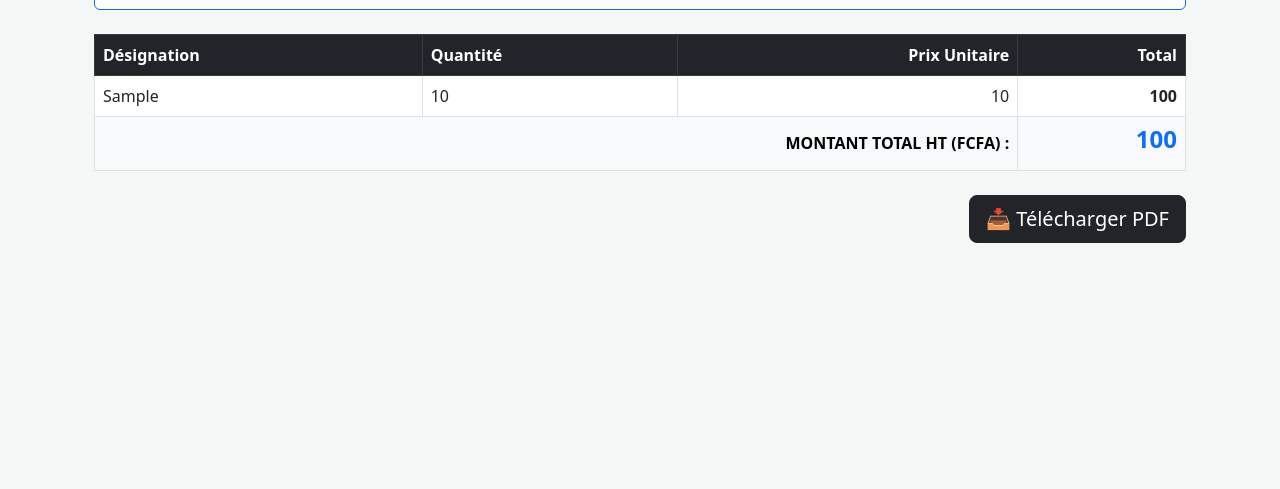
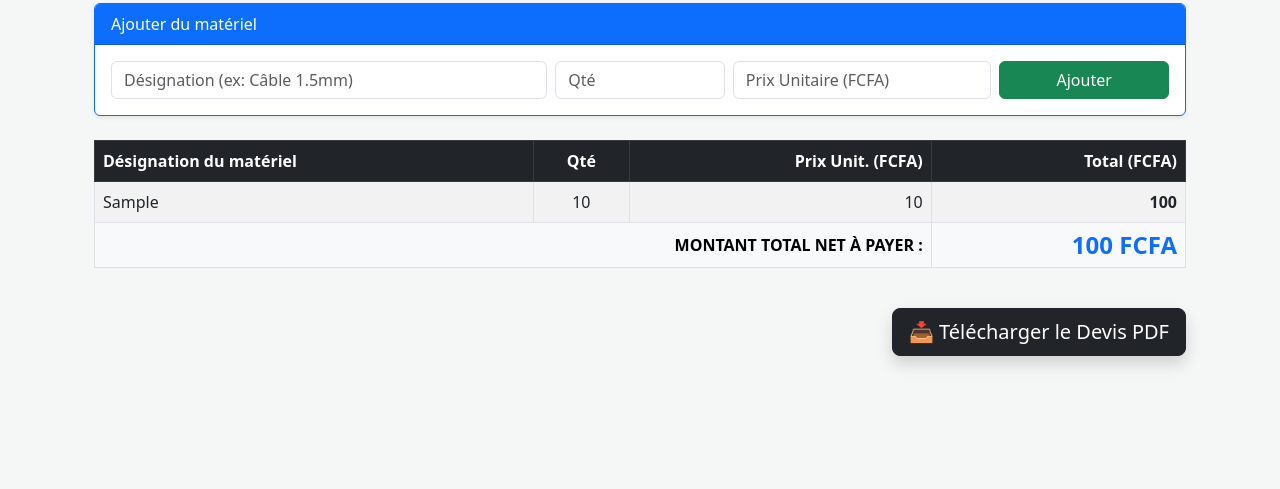
Before and after one commit to ernestcoulibaly721/ElecPro_Saas, a Flask app: page /creer_devis/1 in a window 1280 px wide. Shown: the part 311-800 px from the top of the page. Run offline with Flask 3, Linux system fonts and the light colour scheme; tables that the repository leaves empty hold one stand-in row (values such as "Sample post").

Commit message:
Update creer_devis.html

```diff
--- a/templates/creer_devis.html
+++ b/templates/creer_devis.html
@@ -1,64 +1,103 @@
 {% extends "layout.html" %}
+
 {% block content %}
-<div class="container">
-    <div class="row mb-4 border-bottom pb-3">
-        <div class="col-6">
-            <h2 class="text-primary fw-bold text-uppercase">{{ profil.nom_entreprise }}</h2>
-            <p class="mb-0"><strong>Responsable :</strong> {{ profil.gerant }}</p>
-            <p><strong>Contact :</strong> {{ profil.telephone }}</p>
+<div class="container mt-3">
+    <div class="d-print-none mb-4">
+        <a href="{{ url_for('index') }}" class="btn btn-sm btn-outline-secondary">← Retour à la liste</a>
+        <hr>
     </div>
-        <div class="col-6 text-end">
-            <h1 class="text-muted">DEVIS</h1>
-            <h5>Client : {{ client.nom_complet }}</h5>
-            <p>Chantier : {{ client.adresse_chantier }}</p>
+
+    <div class="row mb-4 align-items-center">
+        <div class="col-md-7 d-flex align-items-center">
+            <img src="https://i.ibb.co/B2Y48BbS/1000064766.png"
+                 alt="Logo ÉlecPro"
+                 style="max-height: 120px; width: auto; margin-right: 20px; border-radius: 8px; border: 1px solid #eee;">
+
+            <div>
+                <h2 class="text-primary fw-bold text-uppercase mb-0">{{ profil.nom_entreprise }}</h2>
+                <p class="text-muted mb-1">Expert en Électricité Bâtiment</p>
+                <p class="mb-0 small"><strong>Gérant :</strong> {{ profil.gerant }}</p>
+                <p class="mb-0 small"><strong>Tél :</strong> {{ profil.telephone }}</p>
+            </div>
+        </div>
+        <div class="col-md-5 text-end">
+            <h1 class="display-5 text-muted fw-light">DEVIS</h1>
+            <div class="mt-2">
+                <p class="mb-0"><strong>Client :</strong> {{ client.nom_complet }}</p>
+                <p class="mb-0"><strong>Lieu :</strong> {{ client.adresse_chantier }}</p>
+                <p class="mb-0"><strong>Date :</strong> 10 Mars 2026</p>
+            </div>
         </div>
     </div>
 
-    <div class="card mb-4 d-print-none border-primary">
+    <div class="card mb-4 border-primary d-print-none shadow-sm">
+        <div class="card-header bg-primary text-white">Ajouter du matériel</div>
         <div class="card-body">
             <form method="POST" class="row g-2">
-                <div class="col-md-5"><input type="text" name="designation" class="form-control" placeholder="Matériel" required></div>
-                <div class="col-md-2"><input type="number" name="quantite" class="form-control" placeholder="Qté" required></div>
-                <div class="col-md-3"><input type="number" step="0.1" name="prix_unitaire" class="form-control" placeholder="Prix (FCFA)" required></div>
-                <div class="col-md-2"><button class="btn btn-success w-100">Ajouter</button></div>
+                <div class="col-md-5">
+                    <input type="text" name="designation" class="form-control" placeholder="Désignation (ex: Câble 1.5mm)" required>
+                </div>
+                <div class="col-md-2">
+                    <input type="number" name="quantite" class="form-control" placeholder="Qté" min="1" required>
+                </div>
+                <div class="col-md-3">
+                    <input type="number" step="0.01" name="prix_unitaire" class="form-control" placeholder="Prix Unitaire (FCFA)" required>
+                </div>
+                <div class="col-md-2">
+                    <button type="submit" class="btn btn-success w-100">Ajouter</button>
+                </div>
             </form>
         </div>
     </div>
 
-    <table class="table table-bordered">
+    <div class="table-responsive">
+        <table class="table table-bordered table-striped">
             <thead class="table-dark">
                 <tr>
-                <th>Désignation</th>
-                <th>Quantité</th>
-                <th class="text-end">Prix Unitaire</th>
-                <th class="text-end">Total</th>
+                    <th>Désignation du matériel</th>
+                    <th class="text-center">Qté</th>
+                    <th class="text-end">Prix Unit. (FCFA)</th>
+                    <th class="text-end">Total (FCFA)</th>
                 </tr>
             </thead>
             <tbody>
-            {% for m in materiels %}
+                {% for mat in materiels %}
                 <tr>
-                <td>{{ m.designation }}</td>
-                <td>{{ m.quantite }}</td>
-                <td class="text-end">{{ "{:,.0f}".format(m.prix_unitaire) }}</td>
-                <td class="text-end fw-bold">{{ "{:,.0f}".format(m.quantite * m.prix_unitaire) }}</td>
+                    <td>{{ mat.designation }}</td>
+                    <td class="text-center">{{ mat.quantite }}</td>
+                    <td class="text-end">{{ "{:,.0f}".format(mat.prix_unitaire) }}</td>
+                    <td class="text-end fw-bold">{{ "{:,.0f}".format(mat.quantite * mat.prix_unitaire) }}</td>
+                </tr>
+                {% else %}
+                <tr>
+                    <td colspan="4" class="text-center text-muted">Aucun article ajouté.</td>
                 </tr>
                 {% endfor %}
             </tbody>
             <tfoot class="table-light">
                 <tr>
-                <td colspan="3" class="text-end"><strong>MONTANT TOTAL HT (FCFA) :</strong></td>
-                <td class="text-end"><h4 class="text-primary fw-bold">{{ "{:,.0f}".format(total) }}</h4></td>
+                    <td colspan="3" class="text-end"><strong>MONTANT TOTAL NET À PAYER :</strong></td>
+                    <td class="text-end"><h4 class="text-primary fw-bold mb-0">{{ "{:,.0f}".format(total) }} FCFA</h4></td>
                 </tr>
             </tfoot>
         </table>
+    </div>
 
     <div class="row mt-5 d-none d-print-flex text-center">
-        <div class="col-6"><p>Signature Client</p><div style="height:80px; border:1px solid #eee"></div></div>
-        <div class="col-6"><p>Signature Électricien</p><div style="height:80px; border:1px solid #eee"></div></div>
+        <div class="col-6">
+            <p class="mb-5"><strong>Le Client (Bon pour accord)</strong></p>
+            <div style="border: 1px solid #ddd; height: 100px; width: 80%; margin: auto; border-radius: 5px;"></div>
+        </div>
+        <div class="col-6">
+            <p class="mb-5"><strong>L'Entrepreneur (Cachet & Signature)</strong></p>
+            <div style="border: 1px solid #ddd; height: 100px; width: 80%; margin: auto; border-radius: 5px;"></div>
+        </div>
     </div>
 
     <div class="text-end mt-4 d-print-none">
-        <button onclick="window.print()" class="btn btn-dark btn-lg">📥 Télécharger PDF</button>
+        <button onclick="window.print()" class="btn btn-dark btn-lg shadow">
+            📥 Télécharger le Devis PDF
+        </button>
     </div>
 </div>
 {% endblock %}
```
Lines whose indentation alone changed are shown as unchanged.
